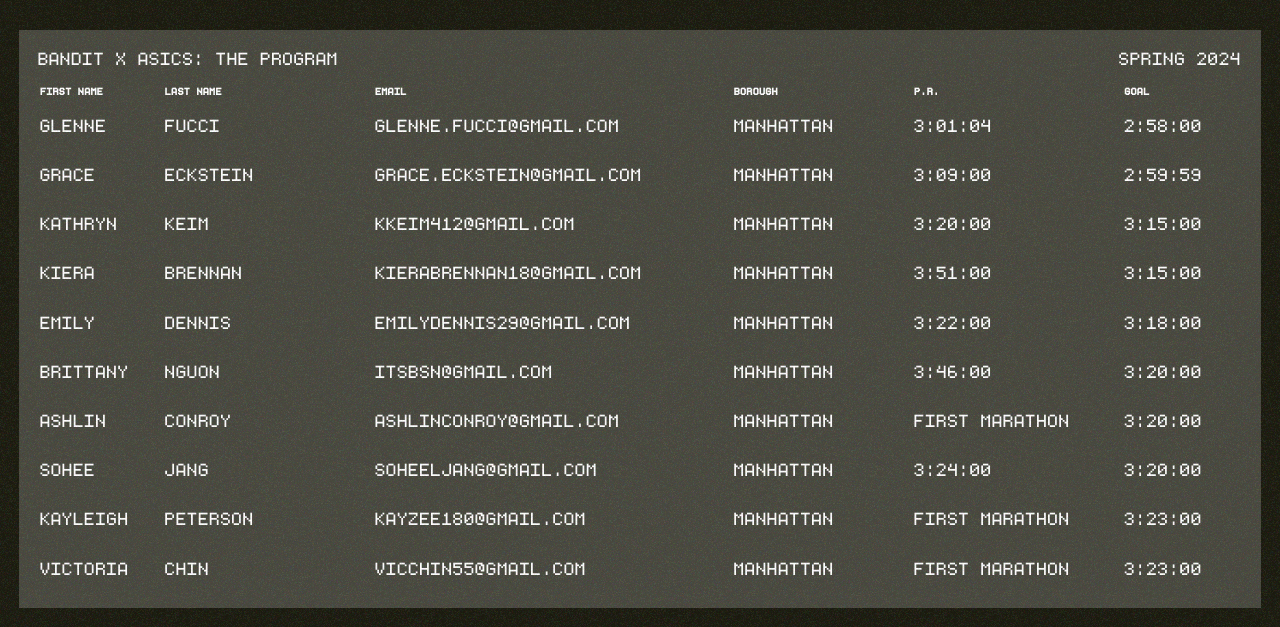
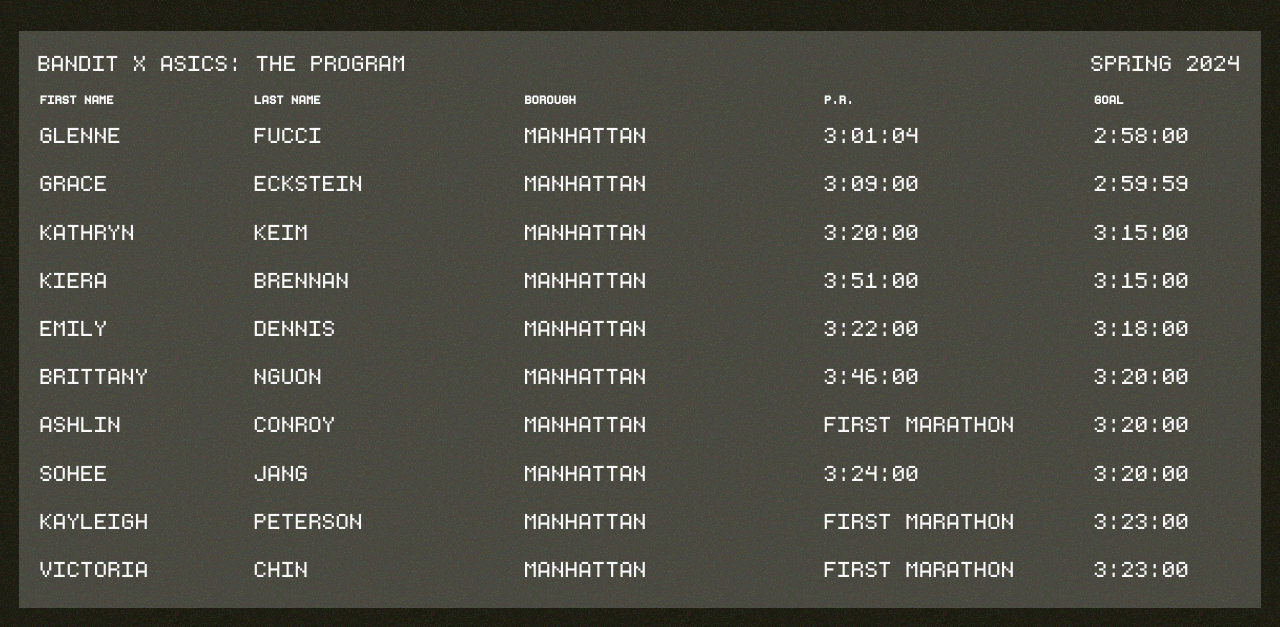
Before and after one commit to View-Source-Dev/bandit-leaderboard, a plain HTML site: page index.html in a window 1280 px wide. Shown: the part 173-800 px from the top of the page. Drawn offline with Linux system fonts and the light colour scheme.

Commit message:
drop email, larger font

```diff
--- a/assets/js-main.js
+++ b/assets/js-main.js
@@ -9,7 +9,6 @@
 			<tr class="table-row">
 				<td>${data[index].first_name || ''}</td>
 				<td>${data[index].last_name  || ''}</td>
-				<td>${data[index].email  || ''}</td>
 				<td>${data[index].borough  || ''}</td>
 				<td>${data[index].pr  || ''}</td>
 				<td>${data[index].goal  || ''}</td>
--- a/index.html
+++ b/index.html
@@ -28,7 +28,6 @@
 					<tr>
 						<th>First Name</th>
 						<th>Last Name</th>
-						<th>Email</th>
 						<th>Borough</th>
 						<th>P.R.</th>
 						<th>Goal</th>
--- a/sass/base/_utilities.scss
+++ b/sass/base/_utilities.scss
@@ -18,8 +18,8 @@
 	--cr-accent: var(--cr-black);
 
 	/* Heading Styles */
-	--t-b-1: 400 Max(2.2vw,16px)/1 "Monogram", monospace;
-	--t-b-2: 400 Max(1.2vw,12px)/1 "Monogram", monospace;
+	--t-b-1: 400 Max(2.7vw,20px)/1 "Monogram", monospace;
+	--t-b-2: 400 Max(1.4vw,12px)/1 "Monogram", monospace;
 
 	--w-1: 1500px;
 	--w-2: 1200px;
--- a/sass/pages/_home.scss
+++ b/sass/pages/_home.scss
@@ -62,22 +62,22 @@
 		}
 
 		&:nth-of-type(1) {
-			width: 10%;
+			width: 17.5%;
 		}
 		&:nth-of-type(2) {
-			width: 17.5%;
+			width: 22.5%;
 		}
+		// &:nth-of-type(3) {
+		// 	width: 30%;
+		// }
 		&:nth-of-type(3) {
-			width: 30%;
+			width: 25%;
 		}
 		&:nth-of-type(4) {
-			width: 15%;
+			width: 22.5%;
 		}
 		&:nth-of-type(5) {
-			width: 17.5%;
-		}
-		&:nth-of-type(6) {
-			width: 10%;
+			width: 12.5;
 		}
 	}
 
```
Also changed, not shown: assets/js-main.min.js, assets/main.min.css.
